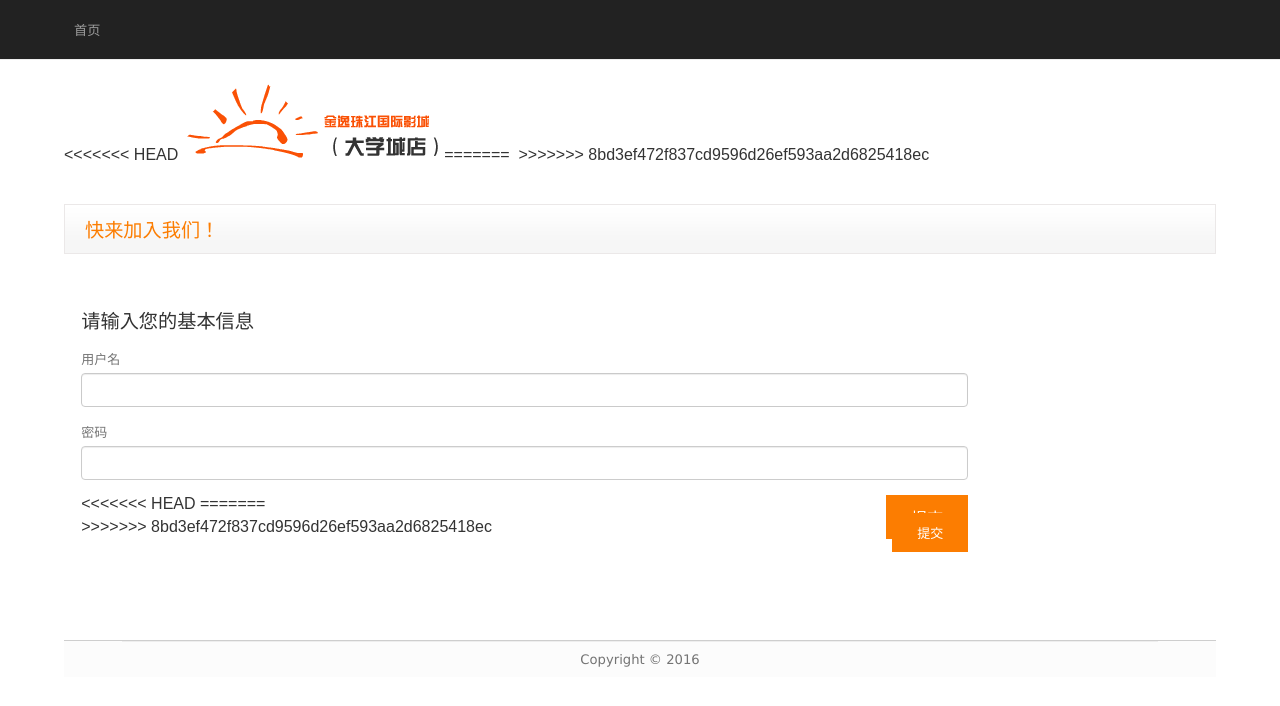
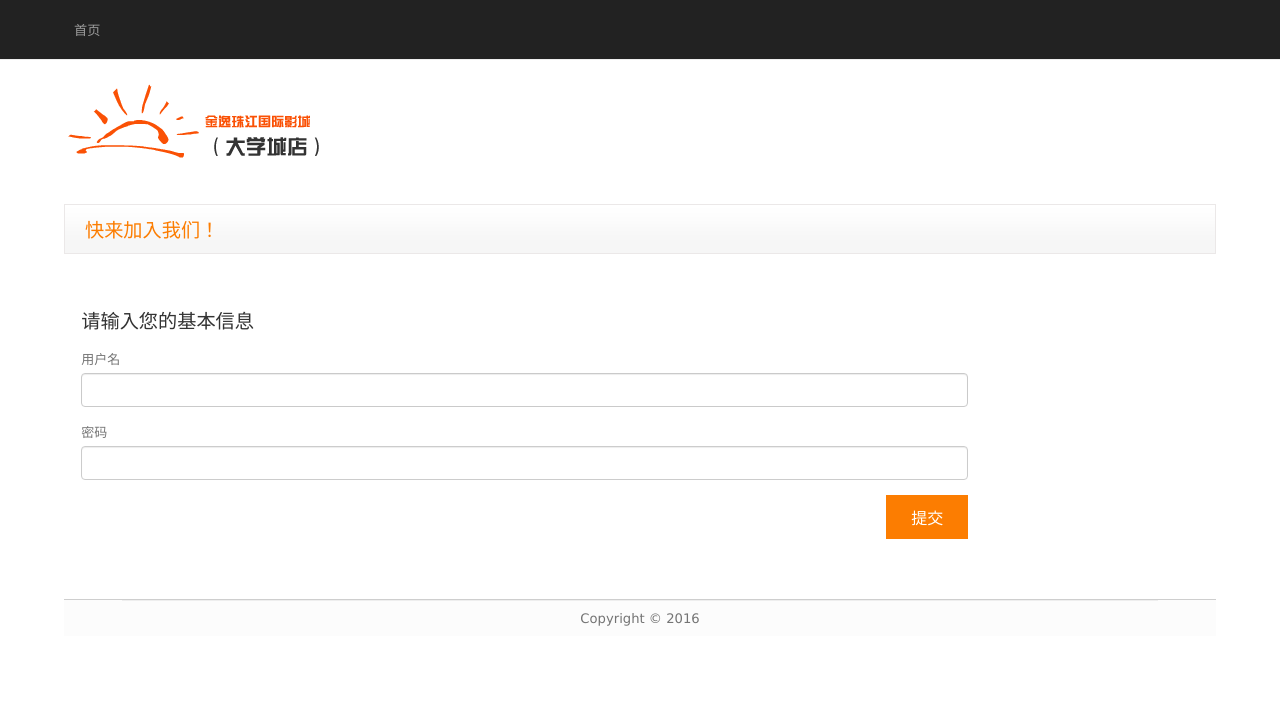
Before and after one commit to SAAD-final/Sell_Ticket, a plain HTML site: page client/login_and_register.html in a window 1280 px wide. Drawn offline with Linux system fonts and the light colour scheme.

Commit message:
fix login.html merge problem

```diff
--- a/client/login_and_register.html
+++ b/client/login_and_register.html
@@ -32,11 +32,7 @@
         <div class="wrap">
             <div class="header_top">
                 <div class="logo">
-<<<<<<< HEAD
                     <a href="index.html"><img src="images/logo1.png" alt="" /></a>
-=======
-                    <a href="index.html"><img src="images/logo.png" alt="" /></a>
->>>>>>> 8bd3ef472f837cd9596d26ef593aa2d6825418ec
                 </div>
                 <div class="clear"></div>
             </div>
@@ -64,11 +60,7 @@
                                 <span><input name="password" type="password" class="form-control"></span>
                             </div>
                             <div>
-<<<<<<< HEAD
                                 <button id="login_and_register_button" type="button" class="mybutton">提交</button>
-=======
-                                <span><input type="submit" value="提交"  class="mybutton"></span>
->>>>>>> 8bd3ef472f837cd9596d26ef593aa2d6825418ec
                             </div>
                         </form>
                   </div>
```
